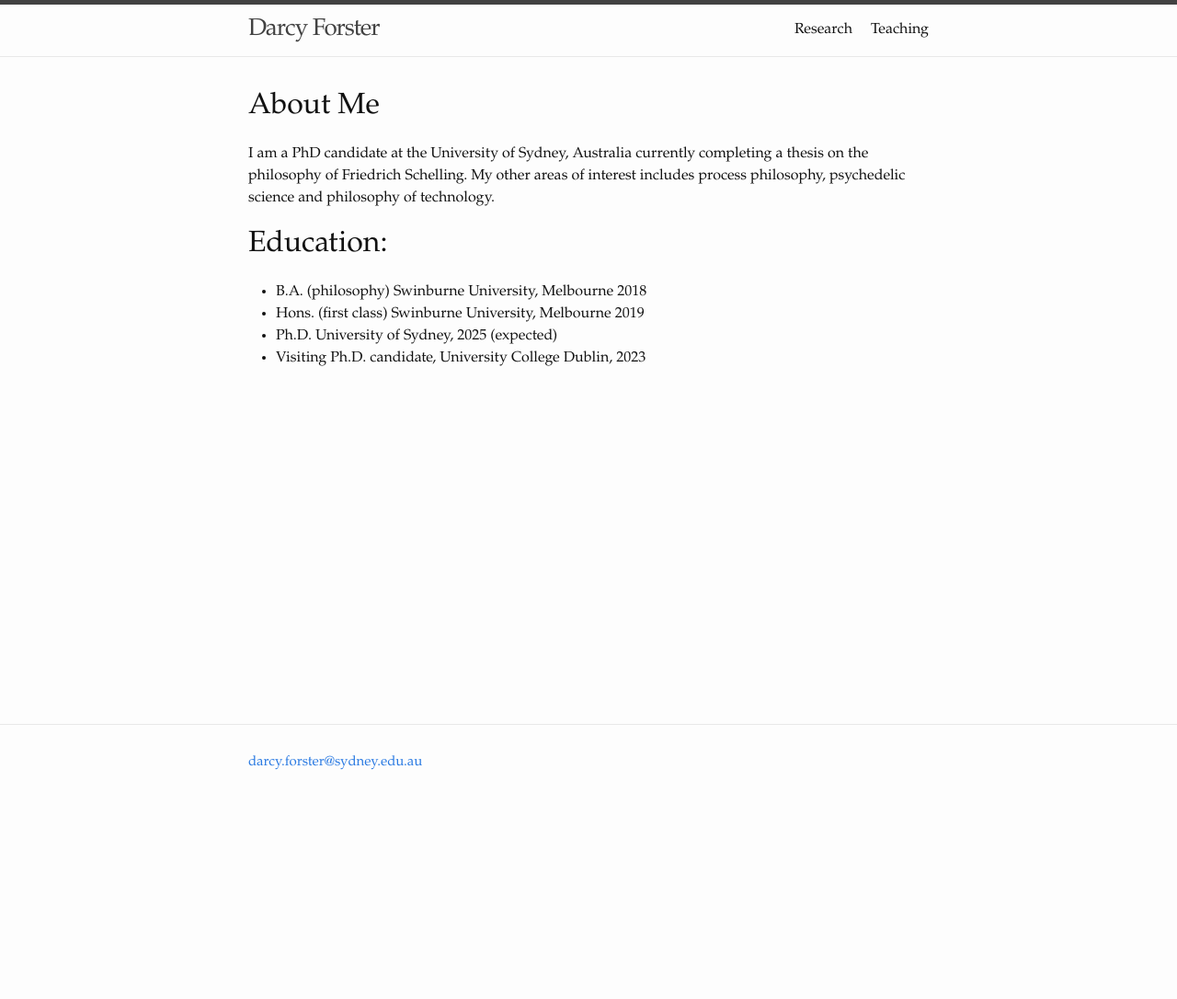
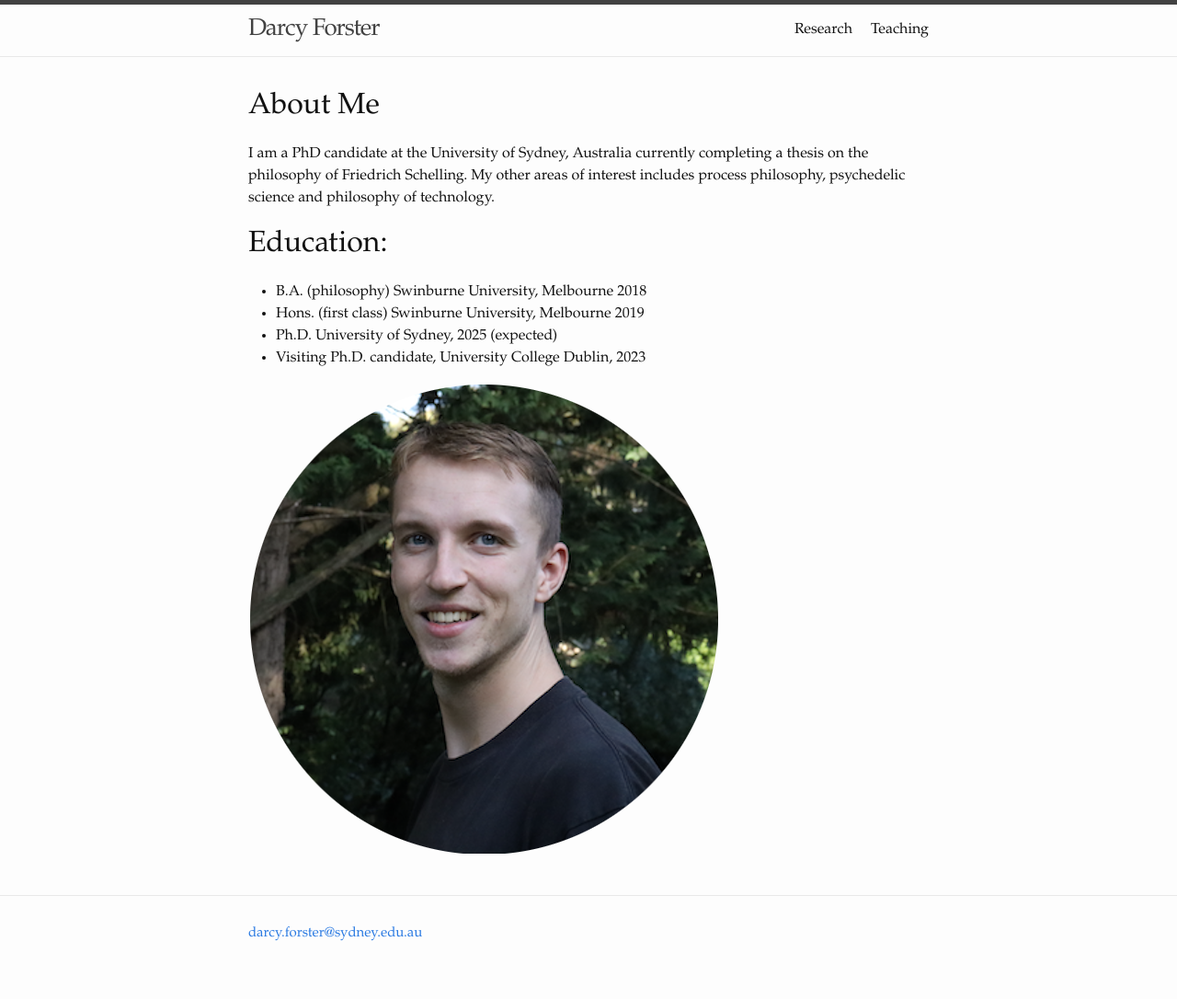
Before and after one commit to darcyforster/darcyforster, a Jekyll site: the page built from index.markdown, in a window 1280 px wide. Shown: the whole page at 92% size. Built offline with Jekyll 4.4.1, drawn with Linux system fonts in a browser that asks for light colours; before the commit the page ends 900 px from its top, so only the background shows below that.

Commit message:
Update index.markdown

```diff
--- a/index.markdown
+++ b/index.markdown
@@ -4,6 +4,7 @@
 
 layout: home
 title: About Me
+image: /assets/icon.png
 ---
 I am a PhD candidate at the University of Sydney, Australia currently completing a thesis on the philosophy of Friedrich Schelling. My other areas of interest includes process philosophy, psychedelic science and philosophy of technology.
 
@@ -13,3 +14,5 @@ Education:
 * Hons. (first class) Swinburne University, Melbourne 2019
 * Ph.D. University of Sydney, 2025 (expected)
 * Visiting Ph.D. candidate, University College Dublin, 2023
+
+![](assets/icon.png)
```
